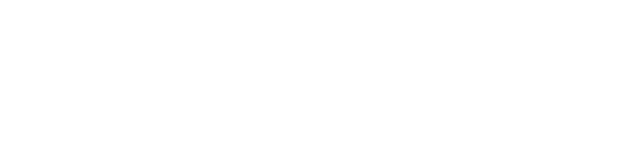
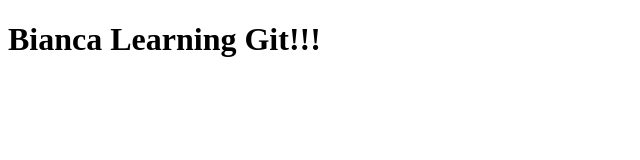
Before and after one commit to biancagenovese/myGitProject, a plain HTML site: page index.html in a window 1280 px wide. Shown: the whole page, without its empty margins (0-640 px from the left). Drawn offline with Linux system fonts and the light colour scheme.

Commit message:
Added Features

```diff
--- a/index.html
+++ b/index.html
@@ -4,6 +4,6 @@
 
     </head>
     <body>
-
+        <h1>Bianca Learning Git!!!</h1>
     </body>
 </html>
```
